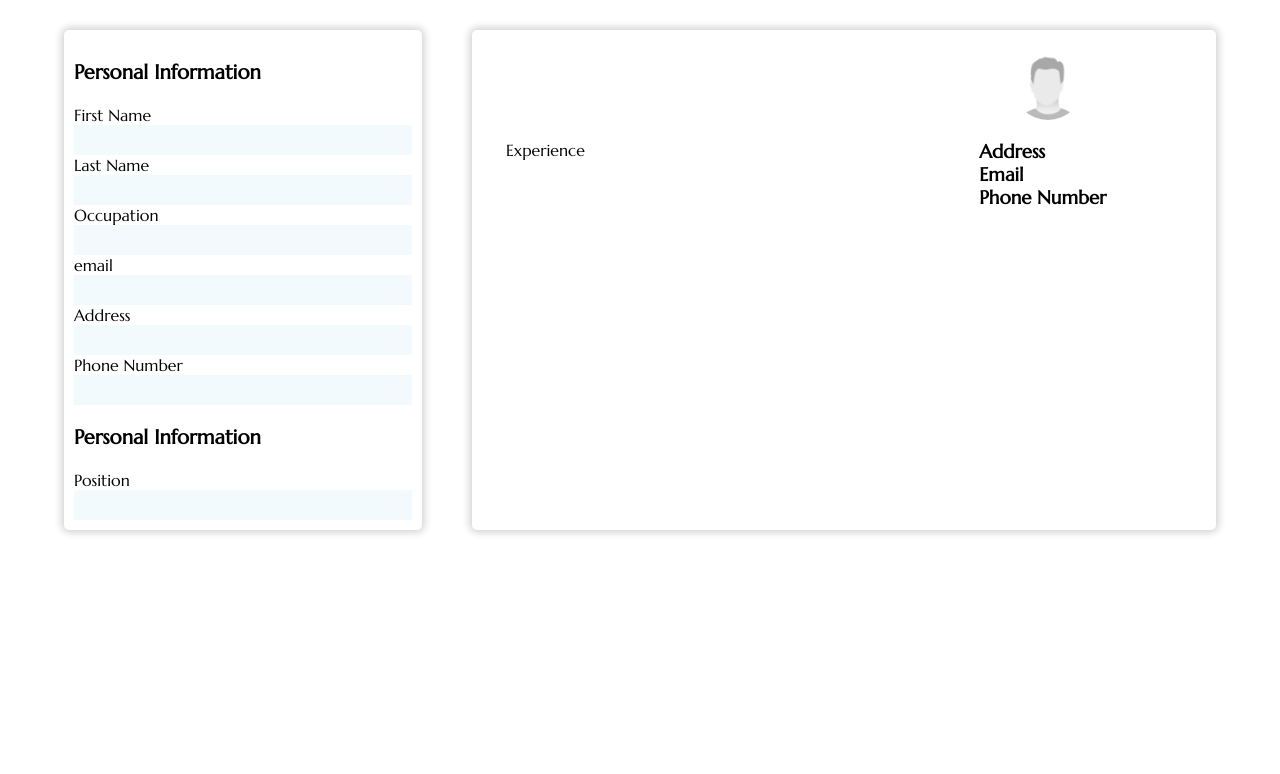
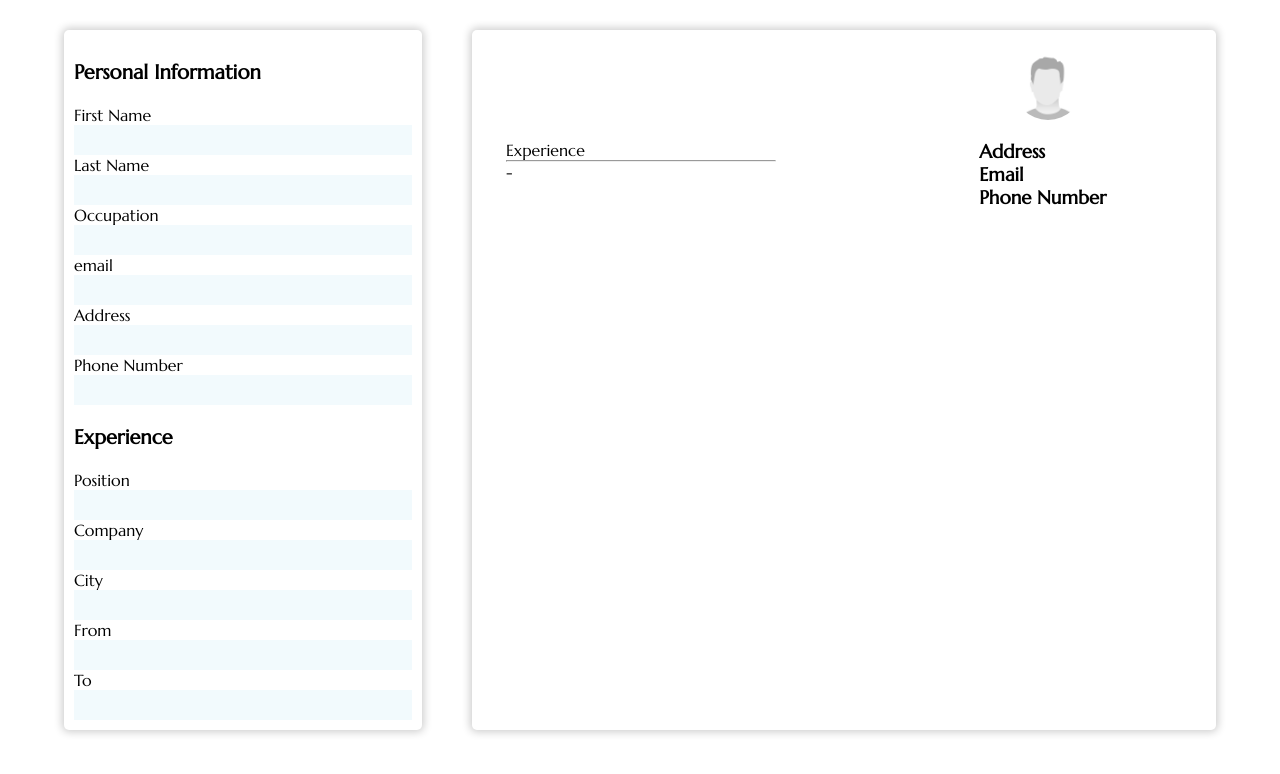
Before and after one commit to Jaclem/cv-project, a React (Create React App) app: page / in a window 1280 px wide. Shown: the top 774 px of the page. Built offline with nearby package versions, Linux system fonts and the light colour scheme.

Commit message:
Added some props to the experience section of the Resume component

```diff
--- a/src/App.js
+++ b/src/App.js
@@ -13,6 +13,11 @@ function App() {
     email: "",
     address: "",
     phoneNumber: "",
+    position: "",
+    company: "",
+    city: "",
+    startDate: "",
+    endDate: "",
   });
 
   function handleChange(e) {
@@ -38,7 +43,11 @@ function App() {
         />
         <main className="main">
           <Aside
-
+            position={formInput.position}
+            company={formInput.company}
+            city={formInput.city}
+            from={formInput.startDate}
+            to={formInput.endDate}
           />
 
           <PersonalInfo
--- a/src/Components/Form/Employment.js
+++ b/src/Components/Form/Employment.js
@@ -1,8 +1,46 @@
-export default function Employment() {
+export default function Employment(props) {
   return (
     <>
-      <h1>Employment History</h1>
+      <h1 className="personal--title">Experience</h1>
+      <label htmlFor="position">Position</label>
+      <input
+        type="text"
+        name="position"
+        value={props.input.position}
+        onChange={props.handleChange}
+      />
 
+      <label htmlFor="company">Company</label>
+      <input
+        type="text"
+        name="company"
+        value={props.input.company}
+        onChange={props.handleChange}
+      />
+
+      <label htmlFor="city">City</label>
+      <input
+        type="text"
+        name="city"
+        value={props.input.city}
+        onChange={props.handleChange}
+      />
+
+      <label htmlFor="startDate">From</label>
+      <input
+        type="text"
+        name="startDate"
+        value={props.input.startDate}
+        onChange={props.handleChange}
+      />
+
+      <label htmlFor="endDate">To</label>
+      <input
+        type="text"
+        name="endDate"
+        value={props.input.endDate}
+        onChange={props.handleChange}
+      />
     </>
-  )
+  );
 }
--- a/src/Components/Form/Personal.js
+++ b/src/Components/Form/Personal.js
@@ -1,4 +1,5 @@
 import "./Form.css";
+import Employment from "./Employment";
 
 function Personal(props) {
   return (
@@ -51,14 +52,7 @@ function Personal(props) {
         onChange={props.handleChange}
       />
 
-      <h1 className="personal--title">Personal Information</h1>
-      <label htmlFor="position">Position</label>
-      <input
-        type="text"
-        name="position"
-        value={props.input.phoneNumber}
-        onChange={props.handleChange}
-      />
+      <Employment {...props} />
     </div>
   );
 }
--- a/src/Components/Resume/Aside.js
+++ b/src/Components/Resume/Aside.js
@@ -1,7 +1,15 @@
-export default function Aside() {
+export default function Aside(props) {
   return (
     <aside className="aside">
       <p className="aside--title">Experience</p>
+      <hr></hr>
+      <h3>{props.position}</h3>
+      <div className="aside--date-flex">
+        <p>
+          {props.from} - {props.to}
+        </p>
+        <h4>{props.company}</h4>
+      </div>
     </aside>
   );
 }
--- a/src/Components/Resume/Resume.css
+++ b/src/Components/Resume/Resume.css
@@ -21,9 +21,14 @@
 
 .aside {
   margin-right: auto;
+  width: 40%;
 }
 
 .personal--resume {
   text-align: left;
   width: 30%;
 }
+.aside--date-flex {
+  display: flex;
+  gap: 20px;
+}
```
